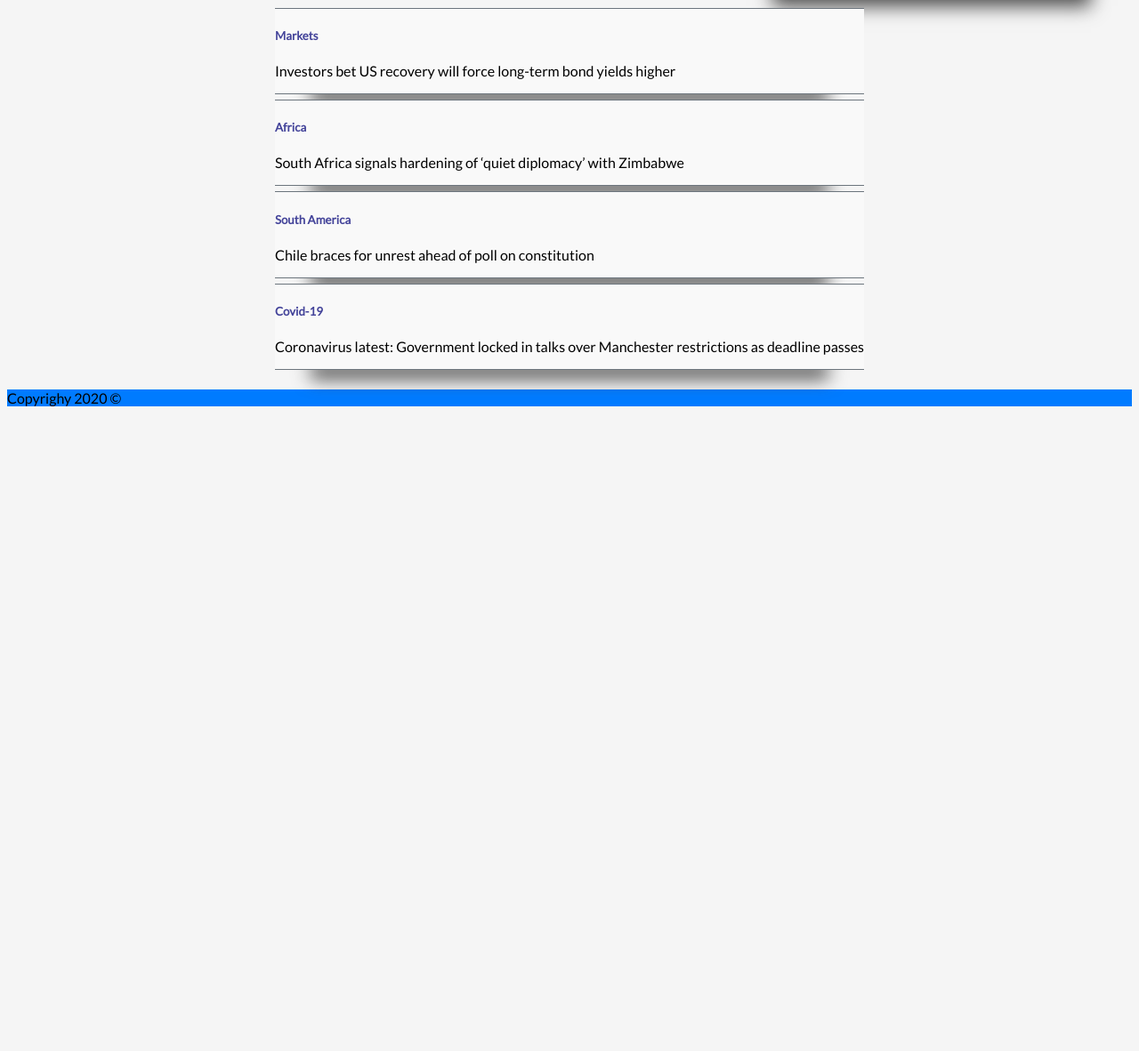
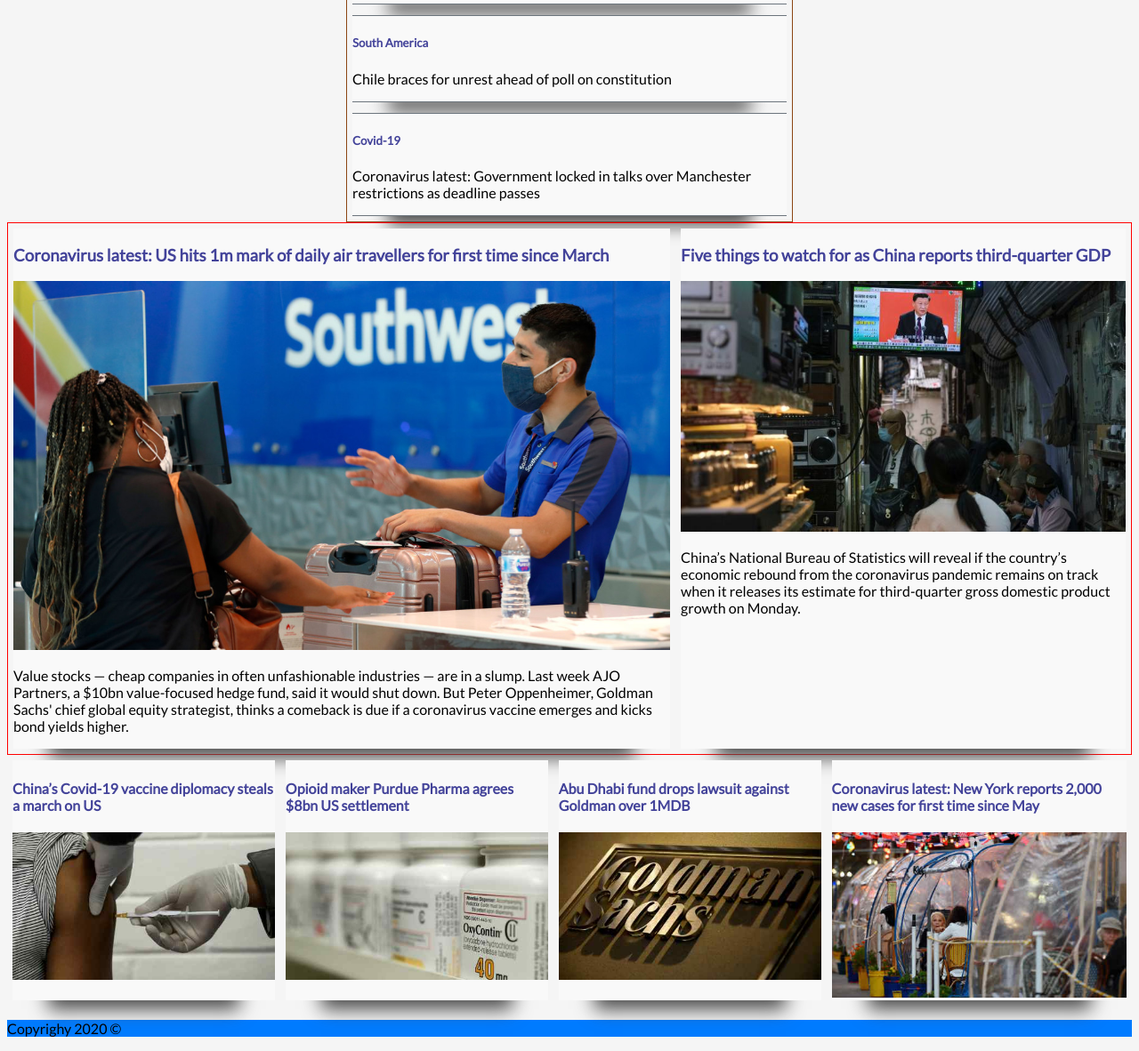
Before and after one commit to vicente-jukic/vnj-news, a plain HTML site: page index.html in a window 1280 px wide. Shown: the part 1066-2248 px from the top of the page at 89% size. Before the commit the page ends 1539 px from the top, so only its background shows below. Drawn offline with Linux system fonts and the light colour scheme.

Commit message:
added more news & changed layout

```diff
--- a/css/header.css
+++ b/css/header.css
@@ -1,5 +1,14 @@
 header {
     background-color: #f9f9f9;
+}
+
+.container-h{
+    box-sizing: border-box;
+    display: flex;
+    flex-direction: column;
+    justify-content: flex-start;
+
+
 }
 
 .top-header {
@@ -28,6 +37,10 @@ header {
     padding-right: 6px;
 }
 
+.sub-header a:hover {
+    color: #007b;
+}
+
 
 
 
--- a/css/main-body.css
+++ b/css/main-body.css
@@ -1,27 +1,45 @@
-.container-h{
-    box-sizing: border-box;
+.container-b {
     display: flex;
+    justify-content: flex-start;
     flex-direction: column;
+    flex-wrap: wrap;
+    align-content: flex-start;
     justify-content: flex-start;
-
 
 }
 
-.main-news {
+.container-b a {
+    color: #007b;
+}
+
+.first-row {
     display: flex;
     flex-direction: row;
     flex-wrap: wrap;
+    align-content: space-around;
     justify-content: space-around;
 }
 
-.side-news {
+.row-news {
     display: flex;
     flex-direction: column;
-    max-width: 450px;
+    justify-content: center;
+    max-width: 500px;
 }
 
 
-.box-1 , .box-2 , .box-3 {
+.secondary-news {
+    display: flex;
+    flex-direction: row;
+    border: red solid 1px;
+}
+
+.alt-news {
+    display: flex;
+    flex-direction: row;
+}
+
+.box-1 , .box-2 , .box-3, .box-4 {
     margin: 6px;
     background-color: #f9f9f9 ;
     box-shadow: 0 50px 20px -40px #4a4a4a;
@@ -31,11 +49,15 @@
 
 .box-1 {
     max-width: 800px;
-    max-height: 600px;
+
+    padding-bottom:  5px;
+    border: blue solid 1px;
 }
 
 .row-news {
-    margin-left: 0;
+
+    border: saddlebrown solid 1px;
+    margin-top: 0;
 
 }
 
@@ -43,7 +65,3 @@
     border-bottom: 1px solid #6c757d;
     border-top: 1px solid #6c757d
 }
-
-.container-b a {
-    color: #007b;
-}
--- a/index.html
+++ b/index.html
@@ -55,27 +55,17 @@
         </header>
         <main>
             <div class="container-b">
+                <div class="first-row">
                     <div class="main-news">
                         <div class="box-1">
-                        <h3><a href="https://www.ft.com/content/22108ddd-3280-4013-bcd8-1adc9e6ae13d">Chinese economy expands 4.9% in third quarter</a></h3>
+                            <h2><a href="https://www.ft.com/content/22108ddd-3280-4013-bcd8-1adc9e6ae13d">Chinese economy expands 4.9% in third quarter</a></h2>
                             <p>Strong industrial growth powers recovery despite GDP data missing expectations</p>
                             <img src="img/img1.jpg">
                             <p>China’s economy expanded 4.9 per cent year on year in the third quarter as industrial growth powered the country’s recovery from the coronavirus pandemic.</p>
-
-                    </div>
-                    <div class="side-news">
-                        <div class="box-2">
-                            <h4><a href="https://www.ft.com/content/a3fdd681-b255-384a-a749-a9e41c6b7f0e">Coronavirus latest: US hits 1m mark of daily air travellers for first time since March</a></h4>
-                            <img src="img/img2.jpeg">
-                            <p>Value stocks — cheap companies in often unfashionable industries — are in a slump. Last week AJO Partners, a $10bn value-focused hedge fund, said it would shut down. But Peter Oppenheimer, Goldman Sachs' chief global equity strategist, thinks a comeback is due if a coronavirus vaccine emerges and kicks bond yields higher.</p>
-                        </div>
-                        <div class="box-2">
-                            <h4><a href="https://www.ft.com/content/bd86b076-12f3-4a0e-9106-3fa4e3f0ae9b">Five things to watch for as China reports third-quarter GDP</a></h4>
-                            <img src="img/img3.jpg" alt="">
-                            <p>China’s National Bureau of Statistics will reveal if the country’s economic rebound from the coronavirus pandemic remains on track when it releases its estimate for third-quarter gross domestic product growth on Monday.</p>
                         </div>
                     </div>
                     <div class="row-news">
+                        <h4>Latest News</h4>
                         <div class="box-3">
                             <h5><a href="#">Markets</a></h5>
                             <p>Investors bet US recovery will force long-term bond yields higher</p>
@@ -92,6 +82,41 @@
                             <h5><a href="#">Covid-19</a></h5>
                             <p>Coronavirus latest: Government locked in talks over Manchester restrictions as deadline passes</p>
                         </div>
+                    </div>
+                </div>
+                <div class = "second-row">
+                    <div class="secondary-news">
+                        <div class="box-2">
+                            <h3><a href="https://www.ft.com/content/a3fdd681-b255-384a-a749-a9e41c6b7f0e">Coronavirus latest: US hits 1m mark of daily air travellers for first time since March</a></h3>
+                            <img src="img/img2.jpeg">
+                            <p>Value stocks — cheap companies in often unfashionable industries — are in a slump. Last week AJO Partners, a $10bn value-focused hedge fund, said it would shut down. But Peter Oppenheimer, Goldman Sachs' chief global equity strategist, thinks a comeback is due if a coronavirus vaccine emerges and kicks bond yields higher.</p>
+                        </div>
+                        <div class="box-2">
+                            <h3><a href="https://www.ft.com/content/bd86b076-12f3-4a0e-9106-3fa4e3f0ae9b">Five things to watch for as China reports third-quarter GDP</a></h3>
+                            <img src="img/img3.jpg" alt="">
+                            <p>China’s National Bureau of Statistics will reveal if the country’s economic rebound from the coronavirus pandemic remains on track when it releases its estimate for third-quarter gross domestic product growth on Monday.</p>
+                        </div>
+                    </div>
+                </div>
+                <div class="third-row">
+                    <div class="alt-news">
+                        <div class="box-4">
+                            <h4><a href="#">China’s Covid-19 vaccine diplomacy steals a march on US</a></h4>
+                            <img src="img/alt1.jpg" alt="">
+                        </div>
+                        <div class="box-4">
+                            <h4><a href="#">Opioid maker Purdue Pharma agrees $8bn US settlement</a></h4>
+                            <img src="img/alt2.jpg" alt="">
+                        </div>
+                        <div class="box-4">
+                            <h4><a href="#">Abu Dhabi fund drops lawsuit against Goldman over 1MDB</a></h4>
+                            <img src="img/alt3.jpg" alt="">
+                        </div>
+                        <div class="box-4">
+                            <h4><a href="#">Coronavirus latest: New York reports 2,000 new cases for first time since May</a></h4>
+                            <img src="img/alt4.jpeg" alt="">
+                        </div>
+                    </div>
 
                 </div>
             </div>
```
Also changed, not shown: img/alt1.jpg (added), img/alt2.jpg (added), img/alt3.jpg (added), img/alt4.jpeg (added), 1 other file. Lines whose indentation alone changed are shown as unchanged.
